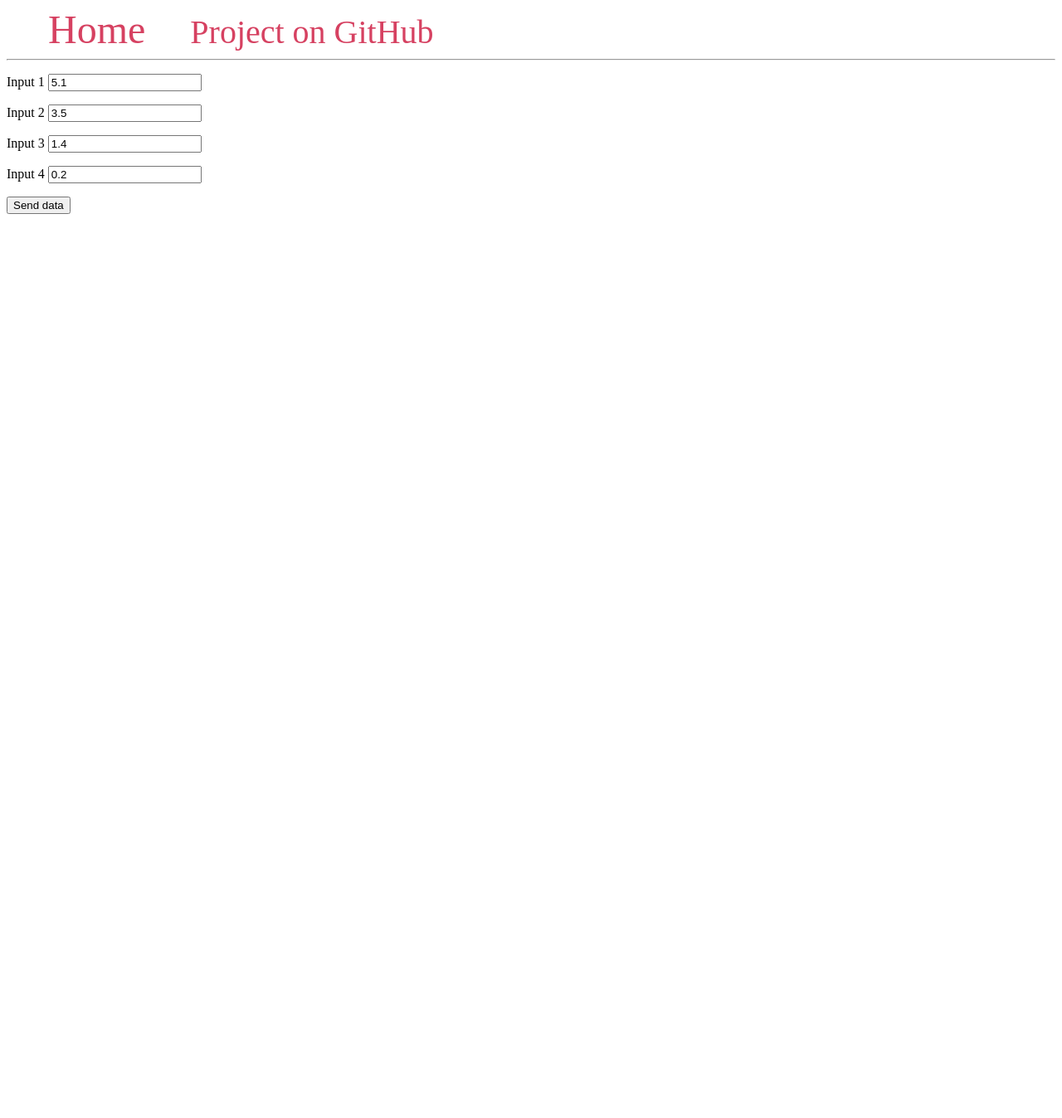
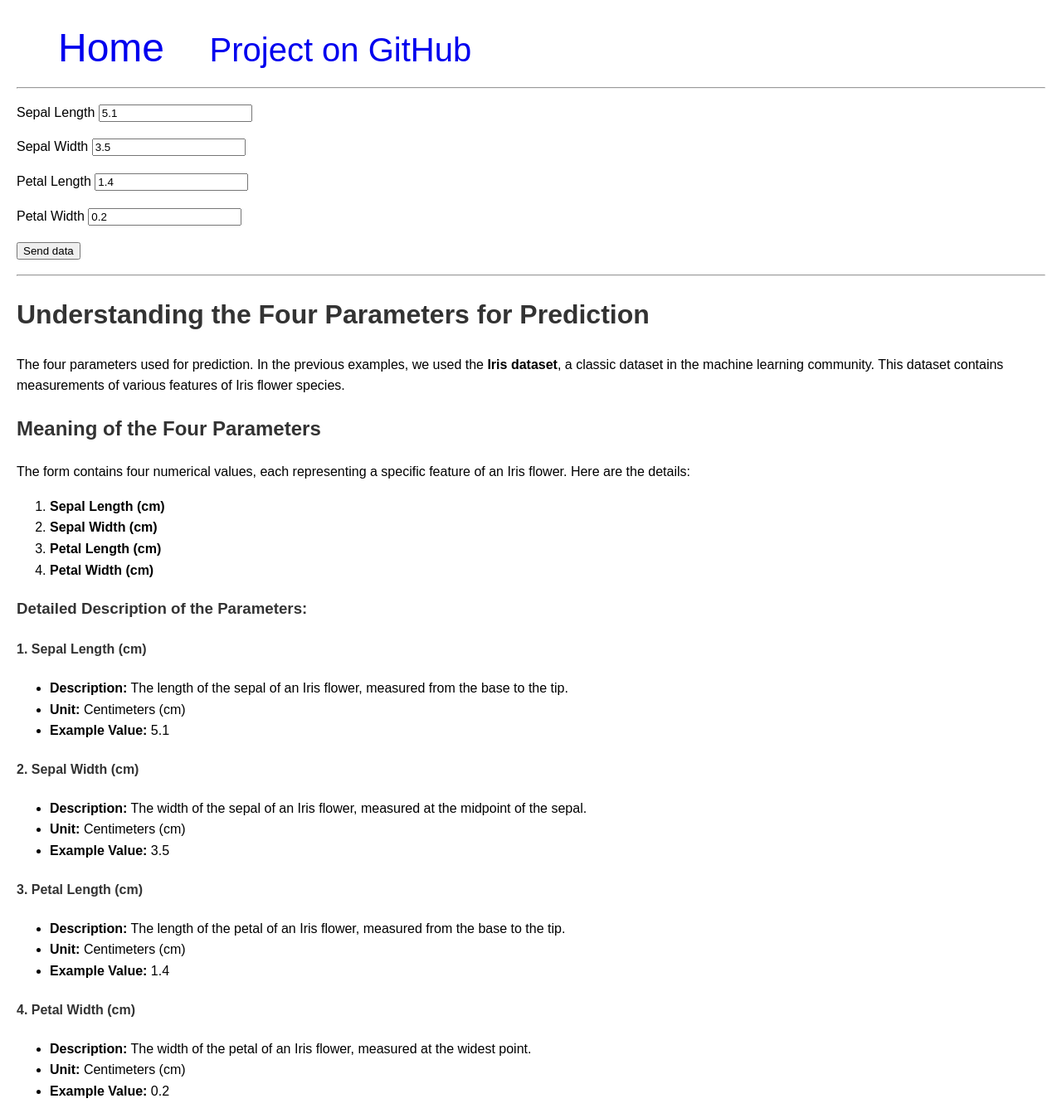
Before and after one commit to dbarty/ML_Web, a Flask app: page / in a window 1280 px wide. Shown: the whole page at 83% size. Before the commit the page ends 258 px from the top, so only its background shows below. Run offline with Flask 3, Linux system fonts and the light colour scheme.

Commit message:
Modify form labels and add a description

```diff
--- a/app.py
+++ b/app.py
@@ -22,10 +22,10 @@ def home():
 
             # get new data for prediction from web users input
             new_data = np.array([[
-                form.input1.data,
-                form.input2.data,
-                form.input3.data,
-                form.input4.data
+                form.sepal_length.data,
+                form.sepal_width.data,
+                form.petal_length.data,
+                form.petal_width.data
             ]])
 
             # make a prediction
--- a/forms/queryform.py
+++ b/forms/queryform.py
@@ -2,7 +2,7 @@ from flask_wtf import FlaskForm
 from wtforms import StringField
 
 class QueryForm(FlaskForm):
-    input1 = StringField("Input 1", default="5.1")
-    input2 = StringField("Input 2", default="3.5")
-    input3 = StringField("Input 3", default="1.4")
-    input4 = StringField("Input 4", default="0.2")
+    sepal_length = StringField("Sepal Length", default="5.1")
+    sepal_width = StringField("Sepal Width", default="3.5")
+    petal_length = StringField("Petal Length", default="1.4")
+    petal_width = StringField("Petal Width", default="0.2")
--- a/templates/home.html
+++ b/templates/home.html
@@ -4,8 +4,32 @@
     <meta charset="UTF-8">
     <title>ML_Web Demo - FlaskApp</title>
     <style>
+        body {
+            font-family: Arial, sans-serif;
+            line-height: 1.6;
+            margin: 20px;
+        }
+        h1, h2, h3, h4 {
+            color: #333;
+        }
+        pre {
+            background-color: #f4f4f4;
+            padding: 10px;
+            border-radius: 5px;
+            overflow-x: auto;
+        }
+        code {
+            font-family: Consolas, monospace;
+        }
+        .summary {
+            background-color: #e7f3fe;
+            border-left: 6px solid #2196F3;
+            padding: 10px;
+            margin-top: 20px;
+            margin-bottom: 20px;
+        }
+
         nav a {
-            color: #d64161;
             font-size: 3em;
             margin-left: 50px;
             text-decoration: none;
@@ -26,13 +50,59 @@
         <form method="POST" action="/">
             {{ form.csrf_token }}
 
-            <p>{{ form.input1.label }} {{ form.input1 }}</p>
-            <p>{{ form.input2.label }} {{ form.input2 }}</p>
-            <p>{{ form.input3.label }} {{ form.input3 }}</p>
-            <p>{{ form.input4.label }} {{ form.input4 }}</p>
+            <p>{{ form.sepal_length.label }} {{ form.sepal_length }}</p>
+            <p>{{ form.sepal_width.label }} {{ form.sepal_width }}</p>
+            <p>{{ form.petal_length.label }} {{ form.petal_length }}</p>
+            <p>{{ form.petal_width.label }} {{ form.petal_width }}</p>
 
             <p><input type="submit" value="Send data"></p>
         </form>
+        <hr>
+
+        <h1>Understanding the Four Parameters for Prediction</h1>
+
+        <p>The four parameters used for prediction. In the previous examples, we used the <strong>Iris dataset</strong>, a classic dataset in the machine learning community. This dataset contains measurements of various features of Iris flower species.</p>
+
+        <h2>Meaning of the Four Parameters</h2>
+
+        <p>The form contains four numerical values, each representing a specific feature of an Iris flower. Here are the details:</p>
+
+        <ol>
+            <li><strong>Sepal Length (cm)</strong></li>
+            <li><strong>Sepal Width (cm)</strong></li>
+            <li><strong>Petal Length (cm)</strong></li>
+            <li><strong>Petal Width (cm)</strong></li>
+        </ol>
+
+        <h3>Detailed Description of the Parameters:</h3>
+
+        <h4>1. Sepal Length (cm)</h4>
+        <ul>
+            <li><strong>Description:</strong> The length of the sepal of an Iris flower, measured from the base to the tip.</li>
+            <li><strong>Unit:</strong> Centimeters (cm)</li>
+            <li><strong>Example Value:</strong> 5.1</li>
+        </ul>
+
+        <h4>2. Sepal Width (cm)</h4>
+        <ul>
+            <li><strong>Description:</strong> The width of the sepal of an Iris flower, measured at the midpoint of the sepal.</li>
+            <li><strong>Unit:</strong> Centimeters (cm)</li>
+            <li><strong>Example Value:</strong> 3.5</li>
+        </ul>
+
+        <h4>3. Petal Length (cm)</h4>
+        <ul>
+            <li><strong>Description:</strong> The length of the petal of an Iris flower, measured from the base to the tip.</li>
+            <li><strong>Unit:</strong> Centimeters (cm)</li>
+            <li><strong>Example Value:</strong> 1.4</li>
+        </ul>
+
+        <h4>4. Petal Width (cm)</h4>
+        <ul>
+            <li><strong>Description:</strong> The width of the petal of an Iris flower, measured at the widest point.</li>
+            <li><strong>Unit:</strong> Centimeters (cm)</li>
+            <li><strong>Example Value:</strong> 0.2</li>
+        </ul>
     </div>
 </body>
 </html>
```
